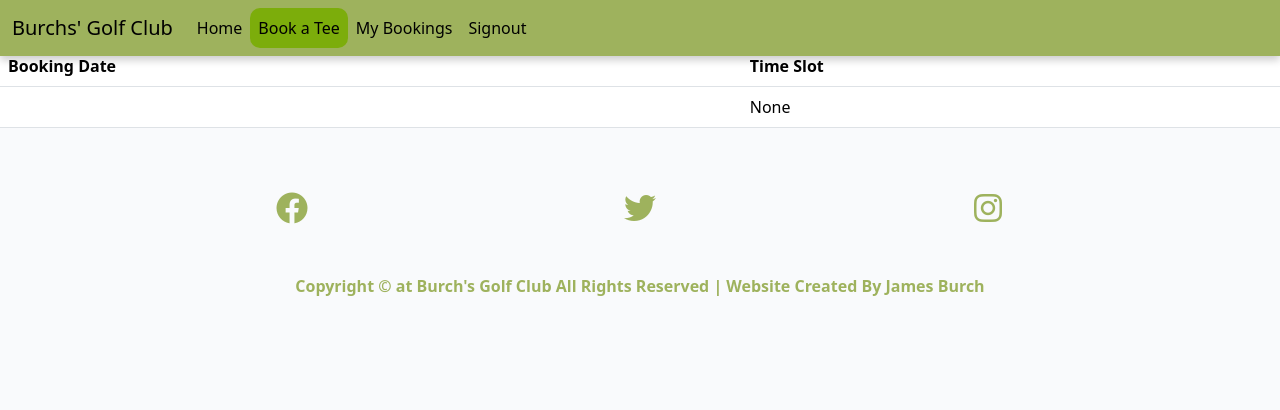
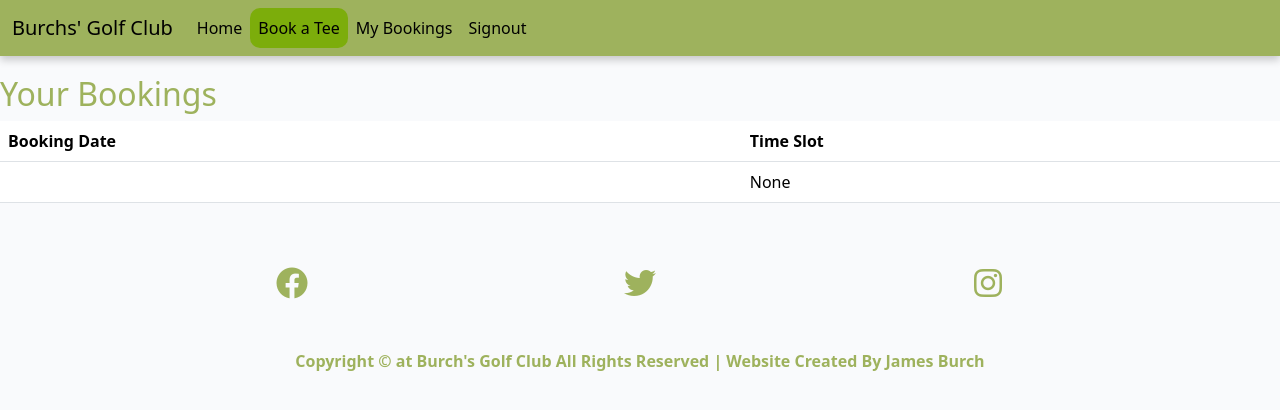
Before and after one commit to James-Burch/PP4-Django-Project, a Django app: page /my-bookings/ in a window 1280 px wide. Shown: the top 410 px of the page. Run offline with Django 5.2, Linux system fonts and the light colour scheme; the first user in the database is signed in; data comes from the database, SQL or seed files in the repository.

Commit message:
Add margin to display my bookings below the navbar

```diff
--- a/bookapp/templates/user_bookings.html
+++ b/bookapp/templates/user_bookings.html
@@ -3,7 +3,7 @@
 {% block title %}Your Bookings{% endblock %}
 
 {% block content %}
-<h2>Your Bookings</h2>
+<h2 class="text-green mt-10">Your Bookings</h2>
 
 {% if bookings %}
 <table class="table">
--- a/static/css/style.css
+++ b/static/css/style.css
@@ -206,3 +208,9 @@ body {
 .signin-container {
     margin-top: 10vh;
 }
+
+/* ----------------------------- My bookings page styling */
+
+.mt-10 {
+    margin-top: 75px;
+}
```
Also changed, not shown: other parts of static/css/style.css (+2 -0 lines).
